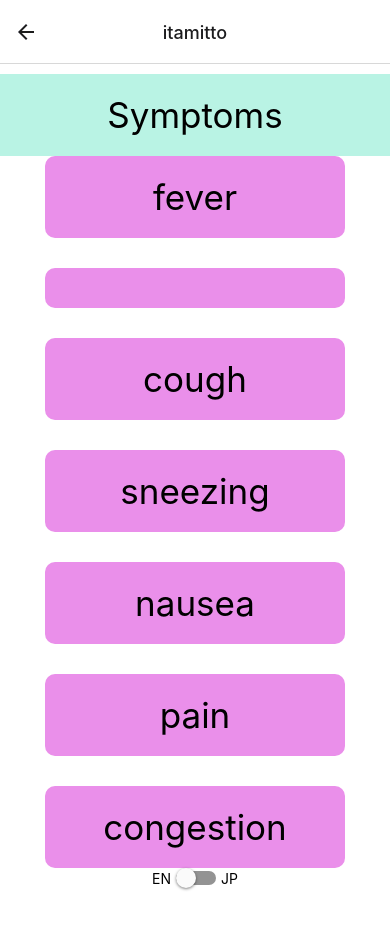
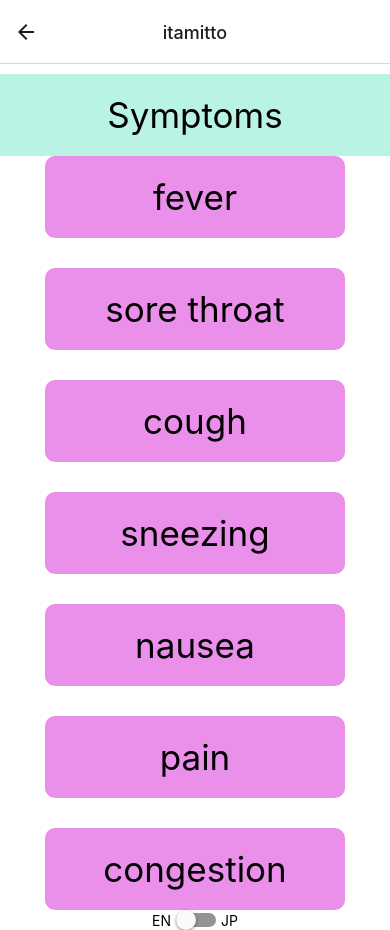
Before and after one commit to MyKamonohashi/itamitto-frontend, a React Native app in the folder client/: screen /FrameTwo in a window 390 px wide. Before the commit the page ends 888 px from the top, so only its background shows below. Built offline with nearby package versions, Linux system fonts and the light colour scheme.

Commit message:
fix: add underbar to sore thoroat in en.ts and ja.ts

```diff
--- a/client/src/localize/en.ts
+++ b/client/src/localize/en.ts
@@ -46,7 +46,7 @@ const en = {
 
   "symptoms": {
     "fever": "fever",
-    "sore throat": "sore throat",
+    "sore_throat": "sore throat",
     "cough": "cough",
     "sneezing": "sneezing",
     "nausea": "nausea",
--- a/client/src/localize/ja.ts
+++ b/client/src/localize/ja.ts
@@ -46,7 +46,7 @@ const ja = {
 
   "symptoms": {
     "fever": "熱（ねつ）",
-    "sore throat": "のどの痛み",
+    "sore_throat": "のどの痛み",
     "cough": "せき",
     "sneezing": "くしゃみ",
     "nausea": "はき気",
```
